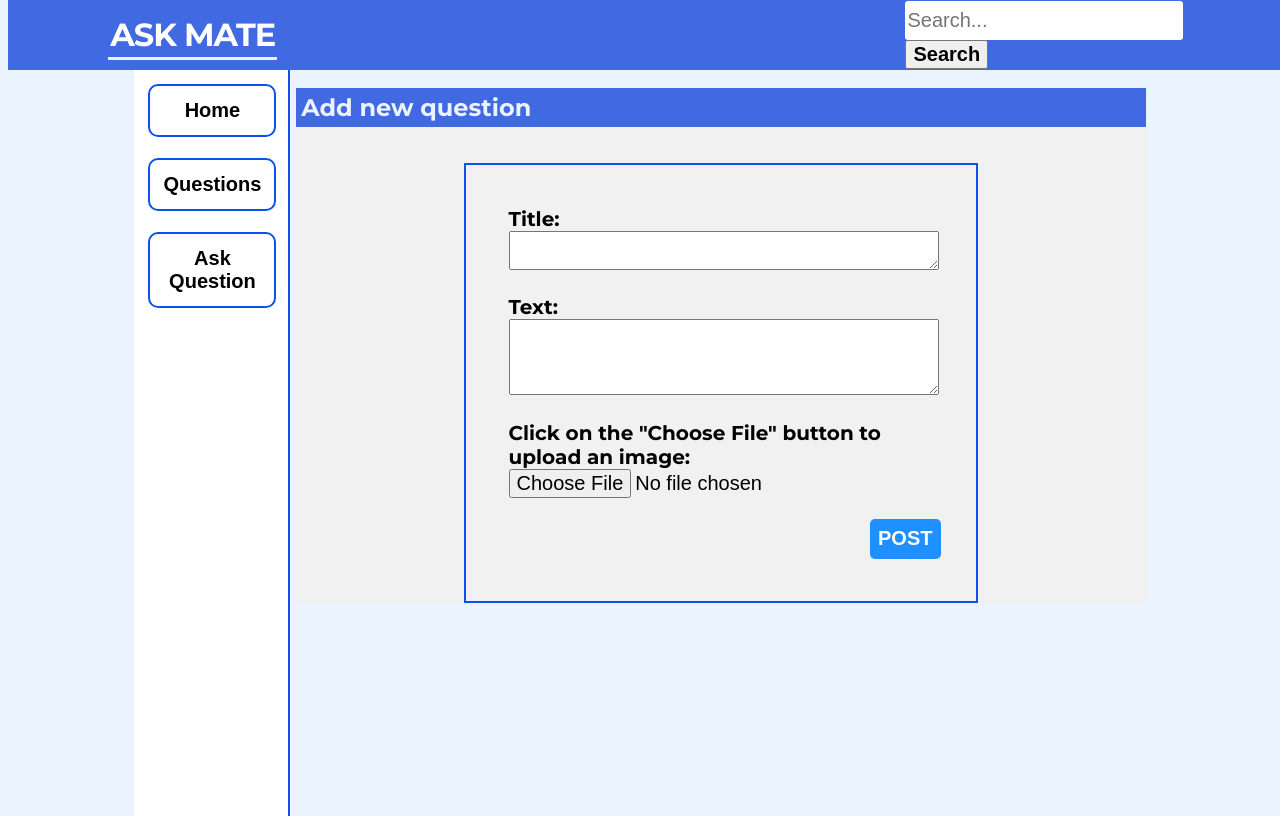
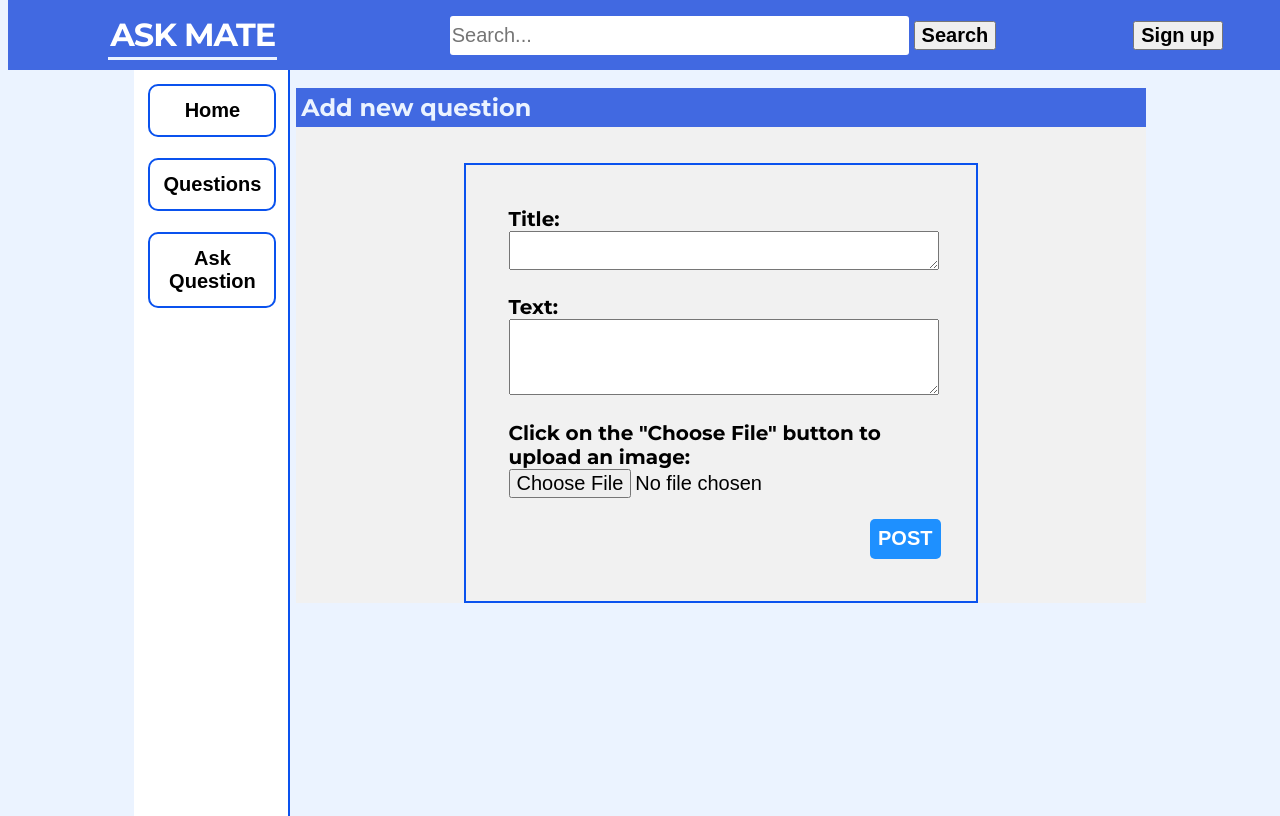
Before and after one commit to Nicolae-Peptea/AskMate, a Flask app: page /add-question in a window 1280 px wide. Run offline with Flask 2, Linux system fonts and the light colour scheme.

Commit message:
there is a sign up button on the nav bar

```diff
--- a/static/css/style.css
+++ b/static/css/style.css
@@ -65,7 +65,7 @@ nav .nav-items {
 
 nav #search_bar {
     position: relative;
-    width: 30%;
+    width: 50%;
 }
 
 nav #search_bar input[type="text"] {
@@ -76,8 +76,16 @@ nav #search_bar input[type="text"] {
     width: 80%;
 }
 
-nav .middle_nav {
-    width: 50%;
+nav .between_logo_and_search {
+    width: 10%;
+}
+
+nav .between_search_and_join {
+    width: 10%;
+}
+
+nav .join-buttons {
+    width: 10%;
 }
 /* END OF NAV BAR */
 
--- a/templates/layout.html
+++ b/templates/layout.html
@@ -13,11 +13,17 @@
             <div class="logo">
                 <a href="{{ url_for('display_latest_questions') }}">ASK MATE</a>
             </div>
-            <div class="middle_nav"></div>
+            <div class="between_logo_and_search"></div>
             <div id="search_bar">
                 <form action="{{ url_for('display_searched_questions') }}" method="get">
                     <input id="search_bar_input" type="text" name="q" placeholder="Search...">
                     <button id="search-button" type="submit">Search</button>
+                </form>
+            </div>
+            <div class="between_search_and_join"></div>
+            <div class="join-buttons">
+                <form action="{{ url_for('register_user') }}">
+                    <button id="register-button" type="submit">Sign up</button>
                 </form>
             </div>
         </nav>
```
